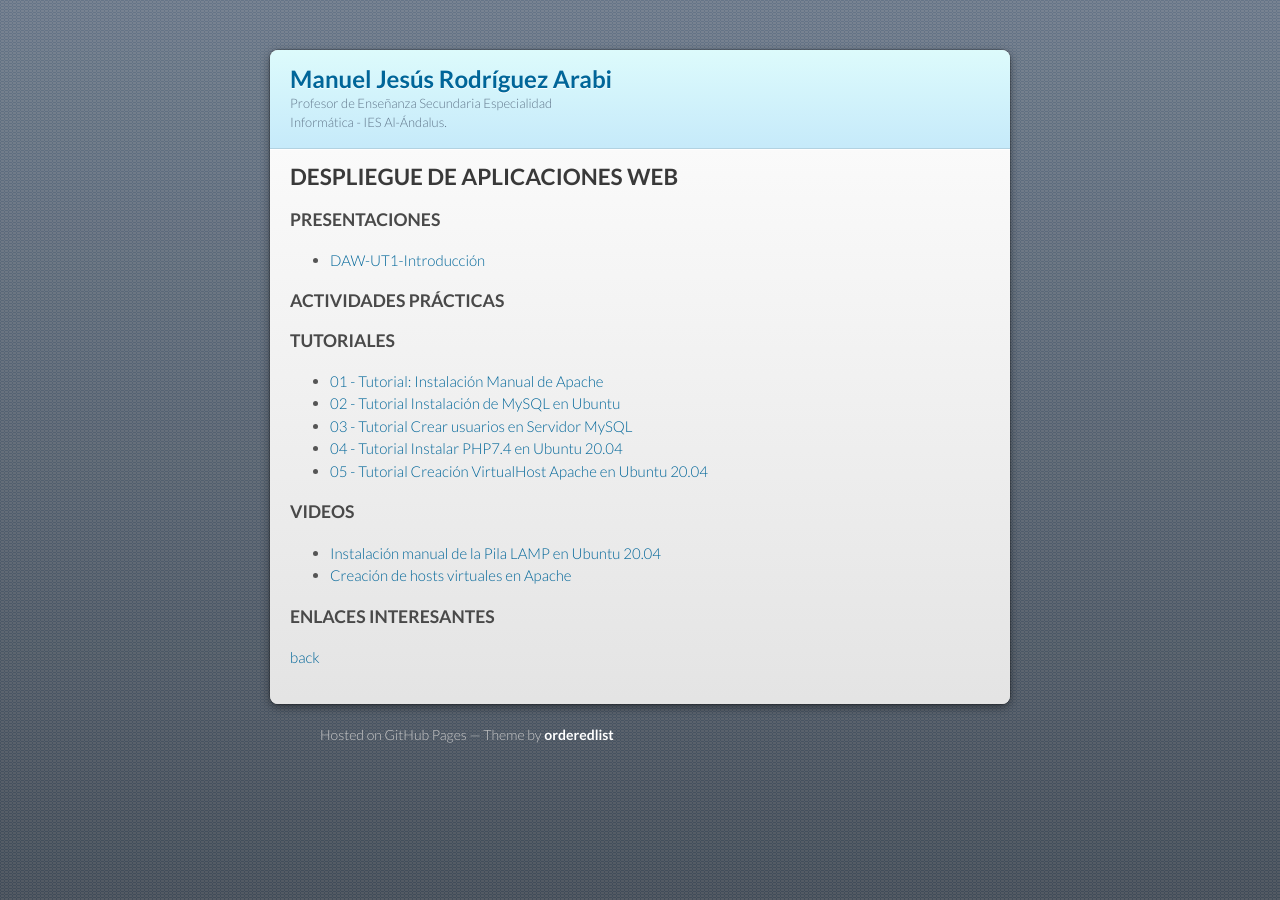
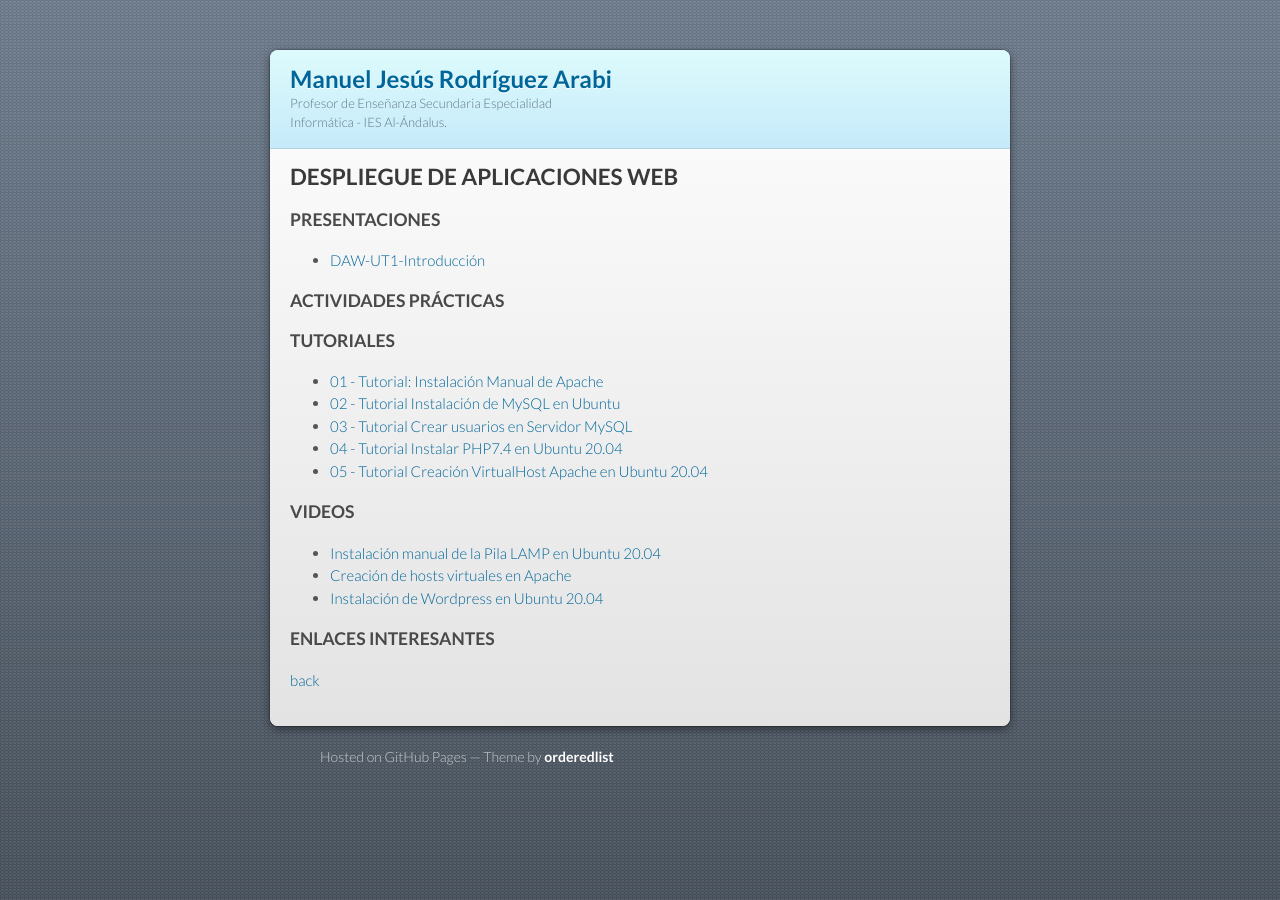
Before and after one commit to mrodara/mrodara.github.io, a Jekyll site: the page built from mods/daw.md, in a window 1280 px wide. Built offline with Jekyll 4.4.1, drawn with Linux system fonts in a browser that asks for light colours; our own code applies the rules of GitHub Pages for plain Markdown files.

Commit message:
Video instalación Wordpress en ubuntu 20.04

```diff
--- a/mods/daw.md
+++ b/mods/daw.md
@@ -22,6 +22,7 @@ layout: default
 
 * [Instalación manual de la Pila LAMP en Ubuntu 20.04](https://youtu.be/fNNDBpP3gYM)
 * [Creación de hosts virtuales en Apache](https://youtu.be/-Siajf5Yi7I)
+* [Instalación de Wordpress en Ubuntu 20.04](https://youtu.be/KJ9YwQNBJtE)
 
 ### ENLACES INTERESANTES
 
```
Also changed, not shown: mods/iaw.md (+1 -0 lines).
